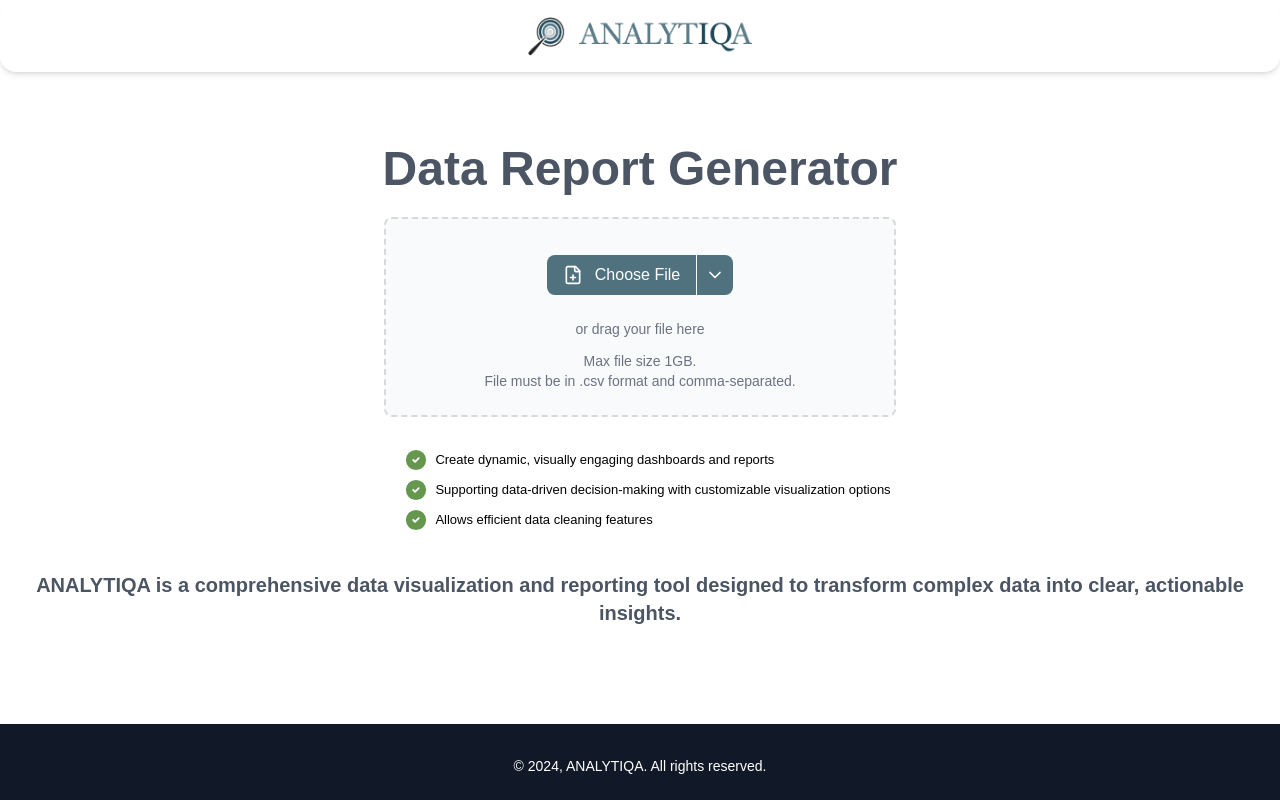
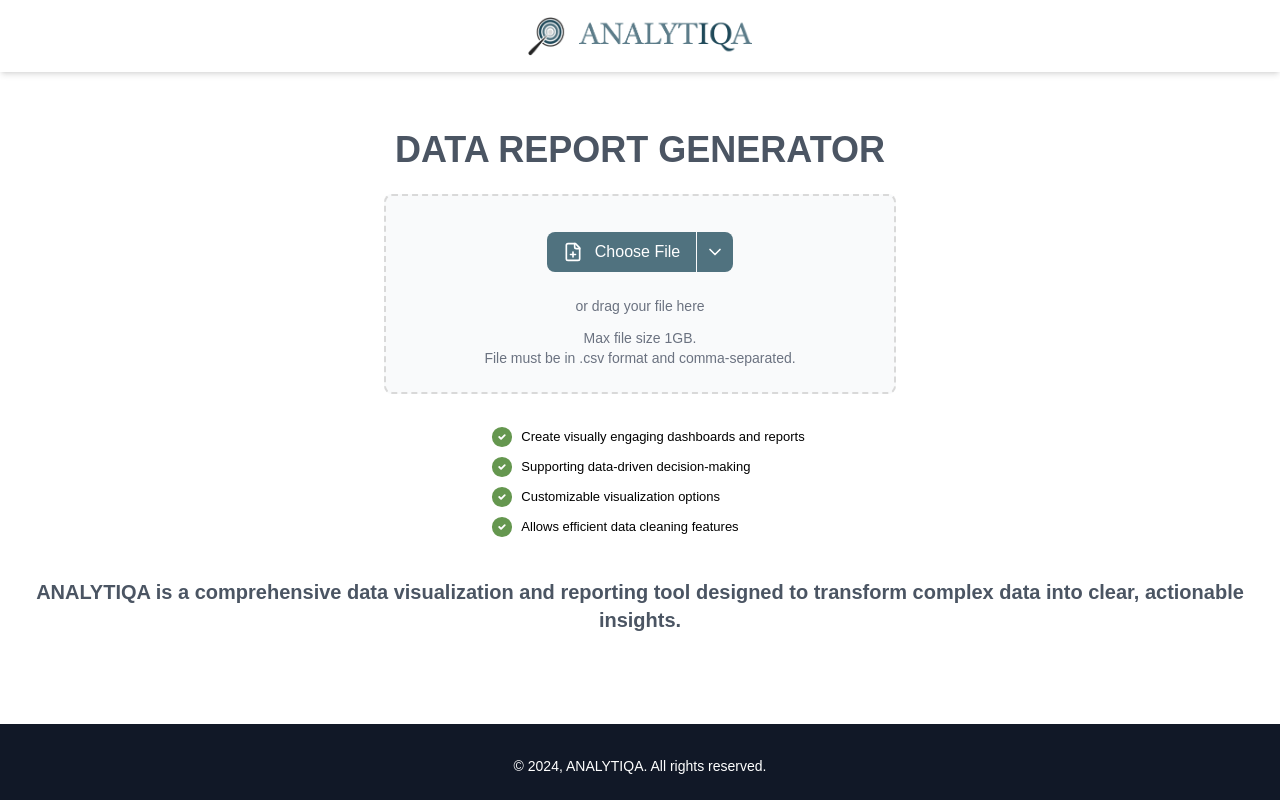
Before and after one commit to Miyukiin/AnalytiqaReportGenerator, a Next.js app in the folder frontend-NextJs/: page /home in a window 1280 px wide. Built offline with nearby package versions, Linux system fonts and the light colour scheme; a web font is replaced by a local one.

Commit message:
fixed welcome page and header

```diff
--- a/frontend-NextJs/src/app/home/page.tsx
+++ b/frontend-NextJs/src/app/home/page.tsx
@@ -130,11 +130,11 @@ export default function DataReportGenerator() {
     <div className="relative flex flex-col items-center text-center px-4 w-full">
       <Head>
         {/* Set the favicon for the tab */}
-        <link rel="icon" href="TabIcon.png" />
+        <link rel="icon" href="logo.png" />
         <title>Data Report Generator</title> {/* Optional: You can also set the title */}
       </Head>
 
-      <h2 className="text-5xl sm:text-5xl font-bold text-gray-600 my-6">Data Report Generator</h2>
+      <h2 className="text-4xl sm:text-4xl font-bold text-gray-600 my-6">DATA REPORT GENERATOR</h2>
 
       {/* Full-screen Loading Overlay */}
       {loading && (
@@ -146,7 +146,7 @@ export default function DataReportGenerator() {
                 <div key={index}></div> // Each spoke of the spinner
               ))}
             </div>
-            <p className="text-white text-5xl font-large mt-4">Uploading...</p>
+            <p className="text-white text-5xl font-medium mt-4">Uploading...</p>
           </div>
         </div>
       )}
@@ -191,8 +191,9 @@ export default function DataReportGenerator() {
 
       <ul className="mt-8 text-[11px] ml-4 md:ml text-left md:text-center text-black space-y-2 md:text-[13px]">
         {[
-          "Create dynamic, visually engaging dashboards and reports",
-          "Supporting data-driven decision-making with customizable visualization options",
+          "Create visually engaging dashboards and reports",
+          "Supporting data-driven decision-making",
+          "Customizable visualization options",
           "Allows efficient data cleaning features",
         ].map((feature, idx) => (
           <li key={idx} className="flex items-center gap-x-2">
--- a/frontend-NextJs/src/app/layout.tsx
+++ b/frontend-NextJs/src/app/layout.tsx
@@ -21,8 +21,11 @@ export default function Layout({ children }: { children: React.ReactNode }) {
         />
       </head>
       <body className="min-h-screen flex flex-col font-wix bg-white">
-        {/* Header */}
-        <header className="bg-white shadow-md rounded-2xl">
+        {/* Container for positioning */}
+        <div className="relative">
+
+          {/* Header positioned above content */}
+          <header className="bg-white shadow-md absolute top-0 left-0 right-0 z-10">
             <div className="max-w-7xl mx-auto px-4 sm:px-6 lg:px-8 flex items-center justify-center py-4">
               {/* Logo */}
               <img
@@ -32,6 +35,16 @@ export default function Layout({ children }: { children: React.ReactNode }) {
               />
             </div>
           </header>
+
+          {/* Gray Background Under the Header */}
+          <div className="bg-gray-800 pt-16"> {/* Added pt-20 to push content down */}
+            {/* Content Under the Header */}
+            <div className="max-w-7xl mx-auto px-4 sm:px-6 lg:px-8">
+              {/* Additional content */}
+            </div>
+          </div>
+
+        </div>
 
         {/* Main Content */}
         <main className="flex-grow flex items-center justify-center">
```
Lines whose indentation alone changed are shown as unchanged.
